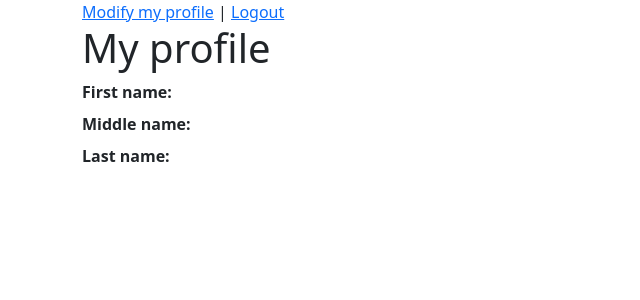
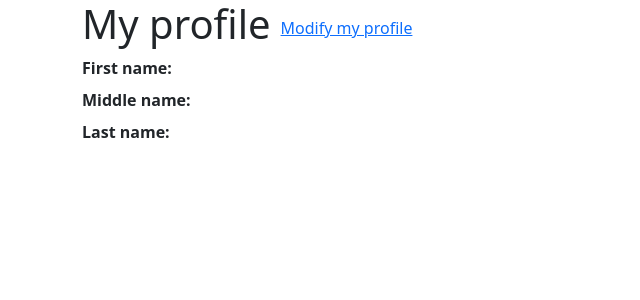
Before and after one commit to ceveline/eCommerce-Assignment2, a PHP site: page /app/views/Profile/index.php in a window 1280 px wide. Shown: the top 300 px of the page, without its empty margins (0-640 px from the left). Run offline with PHP 8.4, Linux system fonts and the light colour scheme; the template is opened without the code that fills it, so the values that code supplies are empty.

Commit message:
update index.php

```diff
--- a/app/views/Profile/index.php
+++ b/app/views/Profile/index.php
@@ -3,12 +3,24 @@
 	<title>Profile</title>
 	<link href="https://cdn.jsdelivr.net/npm/bootstrap@5.3.2/dist/css/bootstrap.min.css" rel="stylesheet" integrity="sha384-T3c6CoIi6uLrA9TneNEoa7RxnatzjcDSCmG1MXxSR1GAsXEV/Dwwykc2MPK8M2HN" crossorigin="anonymous">
 	<script src="https://cdn.jsdelivr.net/npm/bootstrap@5.3.2/dist/js/bootstrap.bundle.min.js" integrity="sha384-C6RzsynM9kWDrMNeT87bh95OGNyZPhcTNXj1NW7RuBCsyN/o0jlpcV8Qyq46cDfL" crossorigin="anonymous"></script>
+	<style>
+        .title {
+            display: flex;
+            align-items: center; /* Align items vertically */
+        }
+
+        .title h1 {
+            margin-right: 10px; /* Add space between h1 and a */
+        }
+    </style>
 </head>
 <body>
 	<div class='container'>
 		<div class="profile">
-			<a href='/Profile/modify'>Modify my profile</a> | <a href='/User/logout'>Logout</a>
-			<h1>My profile</h1>
+			<div class="title">
+				<h1>My profile </h1>
+				<a href='/Profile/modify'>Modify my profile</a>
+			</div>
 			<dl>
 			<dt>First name:</dt>
 			<dd><?= $data->first_name ?></dd>
```
